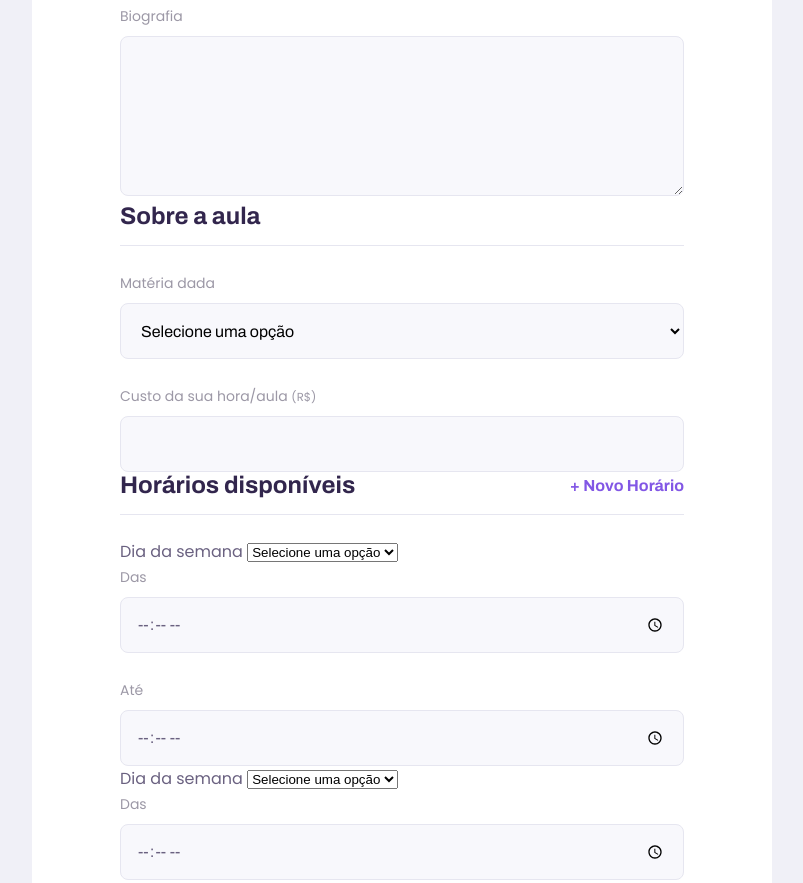
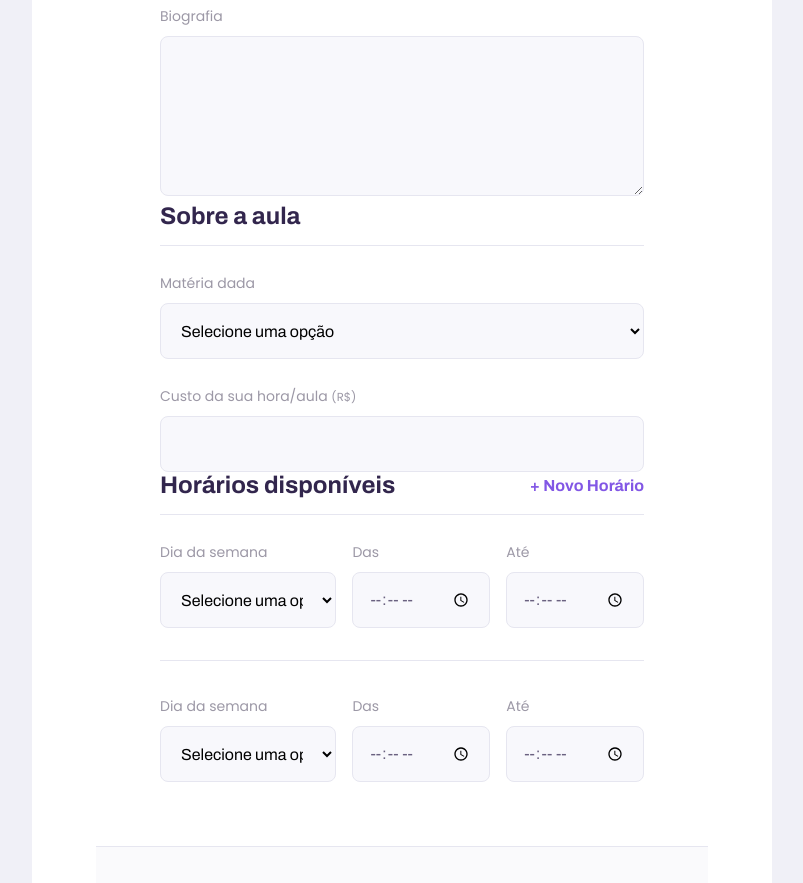
Before and after one commit to drigosantos81/proffy, a plain HTML site: page give-classes.html in a window 1280 px wide. Shown: the part 775-1658 px from the top of the page, without its empty margins (238-1041 px from the left). Drawn offline with Linux system fonts and the light colour scheme; files whose address does not match are found by name.

Commit message:
Estilizado div Horários disoníveis.

```diff
--- a/give-classes.html
+++ b/give-classes.html
@@ -30,6 +30,7 @@
 
        <main>
             <form action="" id="create-class">
+                <!-- Seus dados -->
                 <fieldset>
                     <legend>Seus dados</legend>
 
@@ -50,7 +51,7 @@
                         <textarea name="bio" id="bio" required></textarea>
                     </div>
                 </fieldset>
-
+                <!-- Sobre a aula -->
                 <fieldset>
                     <legend>Sobre a aula</legend>
                     <div class="select-block">
@@ -77,14 +78,17 @@
                         <input type="number" id="cost" name="cost" required>
                     </div>
                 </fieldset>
-
-                <fieldset>
+                <!-- Horários disponíveis -->
+                <fieldset id="schedule-items">
                     <legend>Horários disponíveis
                         <button id="add-time">+ Novo Horário</button>
                     </legend>
 
                     <div class="schedule-item">
+
+                        <div class="select-block">
                             <label for="weekday">Dia da semana</label>
+
                             <select name="weekday[]" required>
                                 <option value="">Selecione uma opção</option>
                                 <option value="0">Domingo</option>
@@ -107,8 +111,13 @@
                             <input type="time" name="time_to[]" required>
                         </div>
 
+                    </div>
+
                     <div class="schedule-item">
+
+                        <div class="select-block">
                             <label for="weekday">Dia da semana</label>
+
                             <select name="weekday[]" required>
                                 <option value="">Selecione uma opção</option>
                                 <option value="0">Domingo</option>
@@ -130,6 +139,8 @@
                             <label for="time-to">Até</label>
                             <input type="time" name="time_to[]" required>
                         </div>
+
+                    </div>
                 </fieldset>
             </form>
 
--- a/styles/partials/page-give-classes.css
+++ b/styles/partials/page-give-classes.css
@@ -96,7 +96,7 @@ c fieldset+fieldset {
 
 .schedule-item+.schedule-item {
     margin-top: 3.2rem;
-    padding-top: 3.4rem;
+    padding-top: 3.2rem;
     border-top: 1px solid var(--color-line-in-white);
 }
 
@@ -104,4 +104,25 @@ c fieldset+fieldset {
     #page-give-classes #container {
         max-width: 100vw;
     }
+
+    #page-give-classes .page-header .header-content {
+        margin-bottom: 0;
+    }
+
+    #page-give-classes main fieldset {
+        padding: 0 64px;
+    }
+
+    .schedule-item {
+        display: grid;
+        grid-template-columns: 2fr 1fr 1fr;
+        column-gap: 1.6rem;
+    }
+
+    #page-give-classes #schedule-items .select-block+.input-block,
+    #page-give-classes #schedule-items .input-block+.input-block {
+        margin-top: 0;
+    }
+
+
 }
```
Lines whose indentation alone changed are shown as unchanged.
